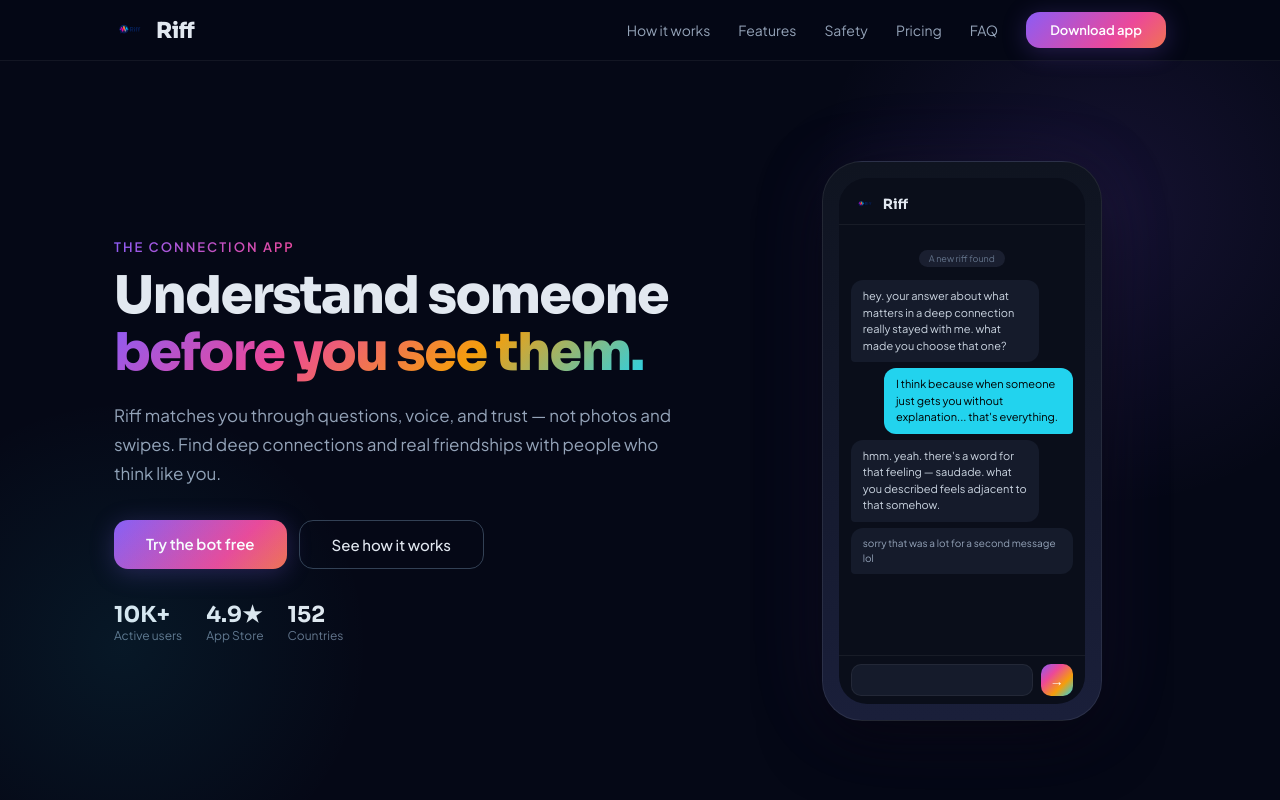
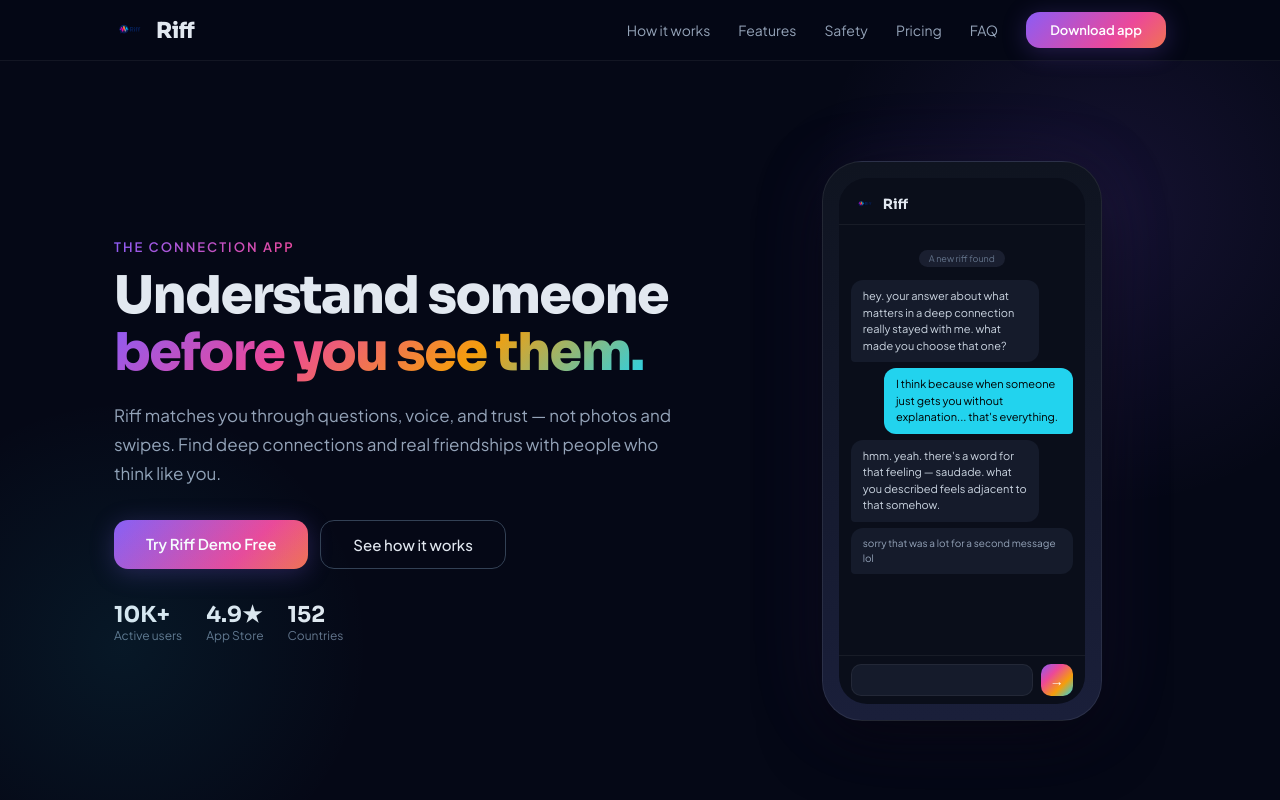
Before and after one commit to ahmadiwoking-ops/Riff-App, a Next.js app: page / in a window 1280 px wide. Shown: the top 800 px of the page. Built offline with nearby package versions, Linux system fonts and the light colour scheme.

Commit message:
Rename Try The Bot Free to Try Riff Demo Free

```diff
--- a/app/page.js
+++ b/app/page.js
@@ -123,7 +123,7 @@
                 Riff matches you through questions, voice, and trust — not photos and swipes. Find deep connections and real friendships with people who think like you.
               </p>
               <div className="hero-btns" style={{ display: 'flex', gap: 12 }}>
-                <a href="/try-bot" className="btn-primary" style={{ display: "inline-block", textDecoration: "none" }}>Try the bot free</a>
+                <a href="/try-bot" className="btn-primary" style={{ display: "inline-block", textDecoration: "none" }}>Try Riff Demo Free</a>
                 <button className="btn-outline" onClick={() => scrollTo('how')}>See how it works</button>
               </div>
               <div className="hero-stats" style={{ display: 'flex', gap: 24, marginTop: 32 }}>
@@ -274,7 +274,7 @@
         <div className="section">
           <div style={{ textAlign: 'center', marginBottom: 48 }}>
             <div className="section-label" style={{ color: 'var(--cyan)' }}>Pricing</div>
-            <h2 className="section-title" style={{ margin: '0 auto 16px' }}>Plans from £2.99/month. Try the bot free.</h2>
+            <h2 className="section-title" style={{ margin: '0 auto 16px' }}>Plans from £2.99/month. Try Riff Demo Free.</h2>
             <div className="pricing-toggle">
               <button className={billing === 'monthly' ? 'active' : ''} onClick={() => setBilling('monthly')}>Monthly</button>
               <button className={billing === 'yearly' ? 'active' : ''} onClick={() => setBilling('yearly')}>
```
